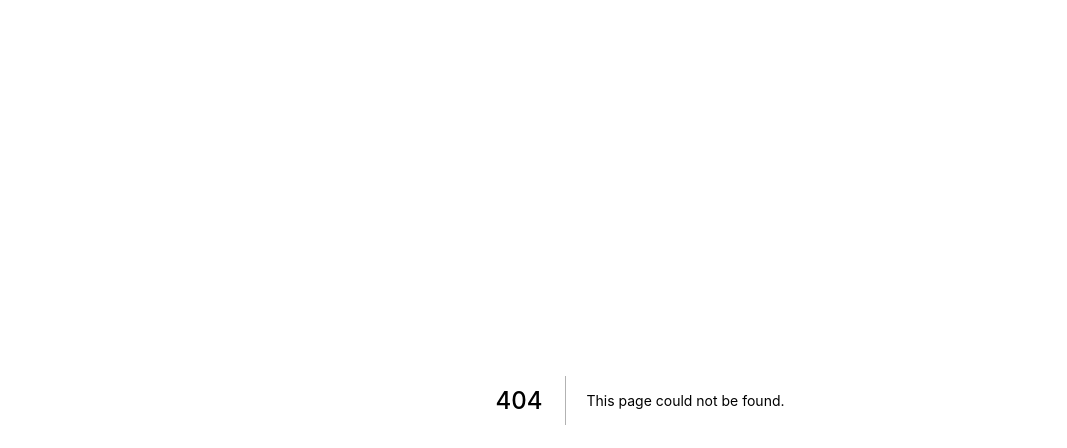
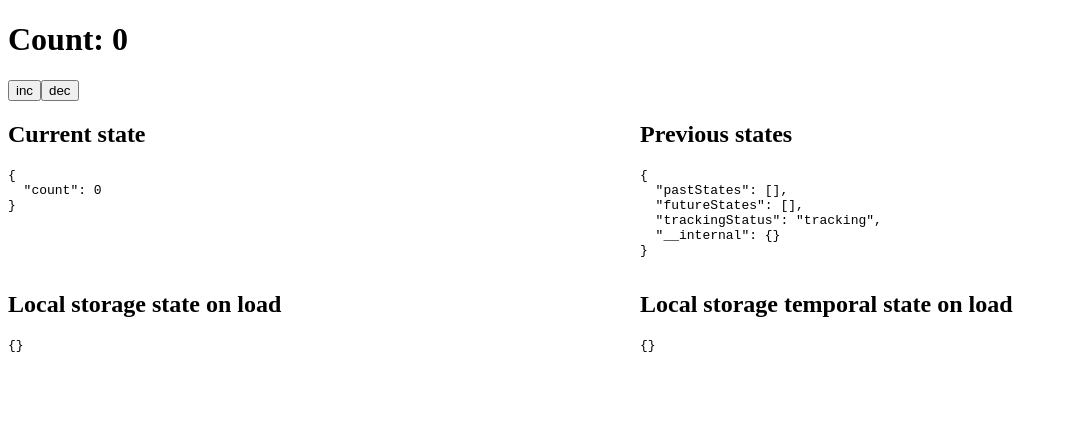
Before and after one commit to charkour/zundo, a Next.js app in the folder apps/web/: page /persist in a window 1280 px wide. Before the commit this address had no page. Shown: the top 448 px of the page, without its empty margins (0-1067 px from the left). Built offline with nearby package versions, Linux system fonts and the light colour scheme.

Commit message:
working prototype

```diff
--- a/apps/web/package.json
+++ b/apps/web/package.json
@@ -10,6 +10,7 @@
   },
   "dependencies": {
     "@types/lodash.throttle": "4.1.7",
+    "immer": "^9.0.17",
     "lodash.throttle": "4.1.1",
     "next": "12.2.5",
     "react": "18.2.0",
--- /dev/null
+++ b/apps/web/pages/persist.tsx
@@ -0,0 +1,82 @@
+import React, { useMemo } from 'react'
+import create from "zustand";
+import { temporal } from "zundo";
+import { persist } from "zustand/middleware";
+import { immer } from "zustand/middleware/immer";
+import dynamic from "next/dynamic";
+import { PersistOptions } from "zustand/middleware/persist";
+
+interface Store {
+  count: number
+  inc: () => void
+  dec: () => void
+}
+
+const persistOptions: PersistOptions<Store> = {
+  name: 'some-store'
+}
+
+const useStore = create<Store>()(persist(temporal(immer(set => ({
+  count: 0,
+  inc: () => set((state) => { state.count++ }),
+  dec: () => set((state) => { state.count-- }),
+})), {
+  persist: persistOptions,
+  partialize: (state) => {
+    const { count } = state
+    return { count }
+  }
+}), persistOptions))
+
+const useTemporalStore = create(useStore.temporal)
+
+export const Persist = dynamic(Promise.resolve(() => {
+  const state = useStore()
+  const temporalState = useTemporalStore()
+
+  const localStorageStateOnLoad = useMemo(() => localStorage.getItem('some-store') ?? '{}', [])
+  const localStorageTemporalStateOnLoad = useMemo(() => localStorage.getItem('some-store-temporal') ?? '{}', [])
+
+  return (
+    <div>
+      <h1>Count: {state.count}</h1>
+      <button onClick={state.inc}>inc</button>
+      <button onClick={state.dec}>dec</button>
+      {/*<button onClick={state.setFoo}>setfoo</button>*/}
+
+      <div style={{ display: 'flex' }}>
+        <div style={{ flex: 1 }}>
+          <h2>Current state</h2>
+          <pre>
+            {JSON.stringify(state, null, 2)}
+          </pre>
+        </div>
+
+        <div style={{ flex: 1 }}>
+          <h2>Previous states</h2>
+          <pre>
+            {JSON.stringify(temporalState, null, 2)}
+          </pre>
+        </div>
+      </div>
+
+      <div style={{ display: 'flex' }}>
+        <div style={{ flex: 1 }}>
+          <h2>Local storage state on load</h2>
+          <pre>
+        {JSON.stringify(JSON.parse(localStorageStateOnLoad), null, 2)}
+      </pre>
+        </div>
+
+        <div style={{ flex: 1 }}>
+          <h2>Local storage temporal state on load</h2>
+          <pre>
+        {JSON.stringify(JSON.parse(localStorageTemporalStateOnLoad), null, 2)}
+      </pre>
+        </div>
+      </div>
+    </div>
+  )
+}), { ssr: false })
+
+export default Persist
--- a/packages/zundo/src/temporal.ts
+++ b/packages/zundo/src/temporal.ts
@@ -1,5 +1,6 @@
 import createVanilla, { type StoreApi } from 'zustand/vanilla';
 import type { TemporalStateWithInternals, ZundoOptions } from './types';
+import { persist } from "zustand/middleware";
 
 export const createVanillaTemporal = <TState>(
   userSet: StoreApi<TState>['setState'],
@@ -12,15 +13,19 @@ export const createVanillaTemporal = <TState>(
     onSave: () => {},
     ...baseOptions,
   };
+
+  if (options.persist) options.persist.name = `${options.persist.name}-temporal`
+
   const { partialize, onSave, limit, equality } = options;
 
-  return createVanilla<TemporalStateWithInternals<TState>>()((set, get) => {
-    const pastStates: TState[] = [];
-    const futureStates: TState[] = [];
+  const storeInit = createVanilla<TemporalStateWithInternals<TState>>()
+  type StoreInitializer = Parameters<typeof storeInit>[0]
+  type StoreSetter = Parameters<StoreInitializer>[0]
+  type StoreGetter = Parameters<StoreInitializer>[1]
 
-    return {
-      pastStates,
-      futureStates,
+  const initializer = (set: StoreSetter, get: StoreGetter): TemporalStateWithInternals<TState> => ({
+    pastStates: [],
+    futureStates: [],
     undo: (steps = 1) => {
       const ps = get().pastStates.slice();
       const fs = get().futureStates.slice();
@@ -92,6 +97,8 @@ export const createVanillaTemporal = <TState>(
         }
       },
     },
+  })
+
+  if (options.persist) return storeInit(persist(initializer, options.persist as unknown as any))
+  return storeInit(initializer)
 };
-  });
-};
--- a/packages/zundo/src/types.ts
+++ b/packages/zundo/src/types.ts
@@ -1,4 +1,5 @@
 import type { StoreApi } from 'zustand/vanilla';
+import { PersistOptions } from "zustand/middleware";
 
 type onSave<TState> = (pastState: TState, currentState: TState) => void;
 
@@ -29,6 +30,7 @@ export interface ZundoOptions<TState, PartialTState = TState> {
   handleSet?: (
     handleSet: StoreApi<TState>['setState'],
   ) => StoreApi<TState>['setState'];
+  persist?: PersistOptions<TState>
 }
 
 export type PopArgument<T extends (...a: never[]) => unknown> = T extends (
```
Also changed, not shown: apps/web/pages/subscribeWithSelector.tsx (+21 -16 lines), 1 other file (tests, documents, lock files or other folders). Lines whose indentation alone changed are shown as unchanged.
